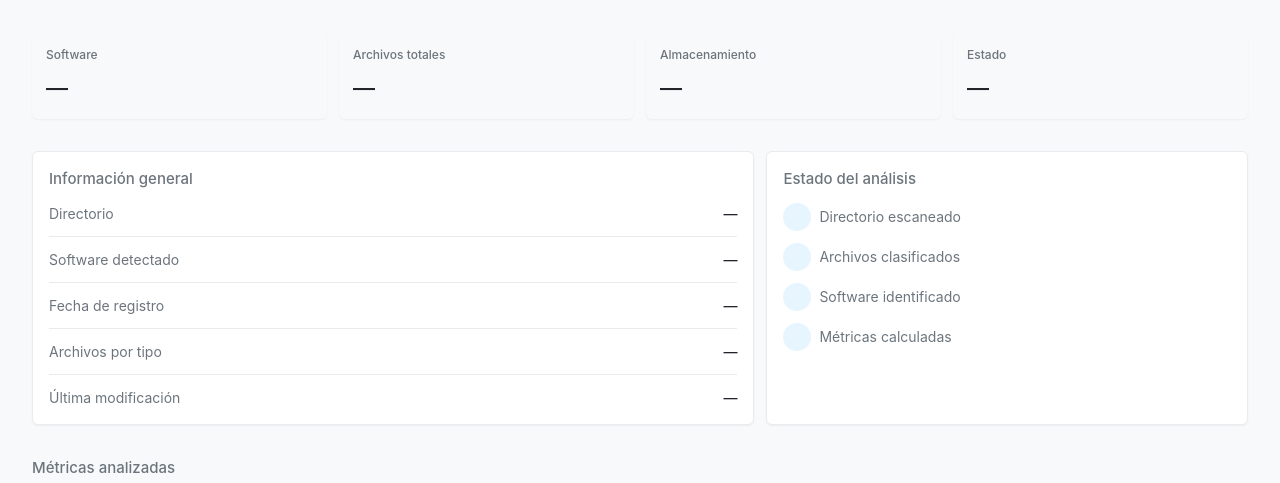
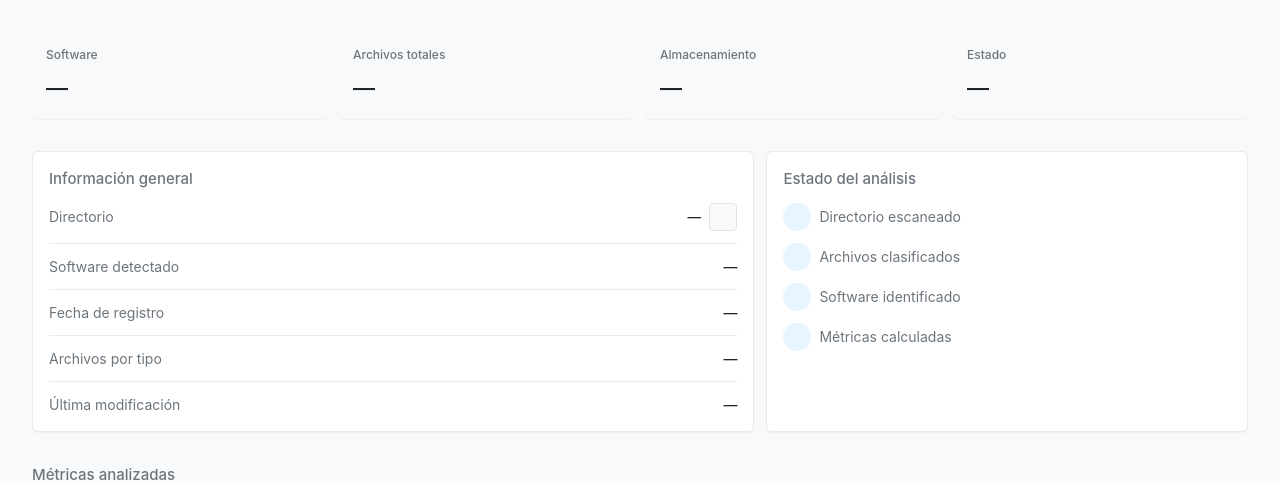
Before and after one commit to universoparalelo/simulAR, a FastAPI app: page /simulaciones/1 in a window 1280 px wide. Shown: the part 101-584 px from the top of the page. Run offline with FastAPI, Linux system fonts and the light colour scheme; some libraries are stand-ins or nearby versions.

Commit message:
limpiar archivos de uploads al eliminar y agregar botón copiar ruta
Al borrar una simulación subida via upload, ahora también se eliminan
los archivos del disco (solo dentro de data/uploads/). Se agrega botón
de copiar ruta al portapapeles en la vista de detalle.

Co-Authored-By: Claude Opus 4.6 <noreply@anthropic.com>

```diff
--- a/app/main.py
+++ b/app/main.py
@@ -1,3 +1,4 @@
+import shutil
 import time
 from pathlib import Path
 from typing import List, Optional
@@ -311,9 +312,23 @@ def create_app():
 
     @app.delete("/api/simulaciones/{simulacion_id}", status_code=204)
     def delete_simulation(simulacion_id: int, db: Session = Depends(get_db)):
-        deleted = simulacion_repo.delete(db, simulacion_id)
-        if not deleted:
+        sim = simulacion_repo.get_by_id(db, simulacion_id)
+        if sim is None:
             raise HTTPException(status_code=404, detail="Simulación no encontrada")
+
+        ruta = Path(sim.ruta_absoluta)
+        project_root = Path(__file__).resolve().parents[1]
+        uploads_root = project_root / "data" / "uploads"
+        es_upload = False
+        try:
+            es_upload = ruta.resolve().is_relative_to(uploads_root.resolve())
+        except Exception:
+            pass
+
+        simulacion_repo.delete(db, sim.id)
+
+        if es_upload and ruta.exists():
+            shutil.rmtree(ruta, ignore_errors=True)
 
     # --- Archivos ---
 
@@ -329,6 +344,7 @@ def create_app():
         deleted = archivo_repo.delete(db, archivo_id)
         if not deleted:
             raise HTTPException(status_code=404, detail="Archivo no encontrado")
+
 
     # --- Métricas ---
 
--- a/app/static/dashboard.css
+++ b/app/static/dashboard.css
@@ -1422,3 +1422,39 @@ button:active {
 ::-webkit-scrollbar-thumb:hover {
     background: var(--color-border-primary);
 }
+
+/* Botón abrir carpeta */
+.info-ruta-container {
+    display: flex;
+    align-items: center;
+    gap: var(--spacing-sm);
+    min-width: 0;
+}
+
+.info-ruta-container strong {
+    overflow: hidden;
+    text-overflow: ellipsis;
+    white-space: nowrap;
+    min-width: 0;
+}
+
+.open-folder-btn {
+    flex-shrink: 0;
+    display: inline-flex;
+    align-items: center;
+    justify-content: center;
+    width: 28px;
+    height: 28px;
+    border: 1px solid var(--color-border-primary);
+    border-radius: var(--border-radius-sm);
+    background: var(--color-background-secondary);
+    color: var(--color-text-secondary);
+    cursor: pointer;
+    transition: all 0.15s ease;
+}
+
+.open-folder-btn:hover {
+    background: var(--color-background-info);
+    color: var(--color-text-info);
+    border-color: var(--color-text-info);
+}
--- a/app/templates/detalle.html
+++ b/app/templates/detalle.html
@@ -5,7 +5,7 @@
         <meta name="viewport" content="width=device-width, initial-scale=1.0" />
         <title>QuITEx Simulation Manager - Detalle</title>
         <link rel="icon" type="image/jpeg" href="{{ url_for('static', path='UTN_logo.jpg') }}" />
-        <link rel="stylesheet" href="{{ url_for('static', path='dashboard.css') }}?v=metricas-sections-1" />
+        <link rel="stylesheet" href="{{ url_for('static', path='dashboard.css') }}?v=copy-btn-1" />
         <link rel="stylesheet" href="https://cdn.jsdelivr.net/npm/@tabler/icons@latest/tabler-icons.min.css" />
         <script src="https://cdn.jsdelivr.net/npm/chart.js@4"></script>
     </head>
@@ -69,7 +69,12 @@
                     <div class="detail-list">
                         <div class="detail-list-row">
                             <span>Directorio</span>
-                            <strong id="infoRuta">—</strong>
+                            <span class="info-ruta-container">
+                                <strong id="infoRuta">—</strong>
+                                <button class="open-folder-btn" onclick="copiarRuta()" title="Copiar ruta al portapapeles">
+                                    <i class="ti ti-copy"></i>
+                                </button>
+                            </span>
                         </div>
                         <div class="detail-list-row">
                             <span>Software detectado</span>
@@ -745,6 +750,24 @@
                 extrasEmpty.style.display = huboExtras ? 'none' : '';
             }
 
+            async function copiarRuta() {
+                const ruta = document.getElementById('infoRuta').textContent;
+                try {
+                    await navigator.clipboard.writeText(ruta);
+                } catch {
+                    const ta = document.createElement('textarea');
+                    ta.value = ruta;
+                    document.body.appendChild(ta);
+                    ta.select();
+                    document.execCommand('copy');
+                    document.body.removeChild(ta);
+                }
+                const btn = document.querySelector('.open-folder-btn');
+                const orig = btn.innerHTML;
+                btn.innerHTML = '<i class="ti ti-check"></i>';
+                setTimeout(() => { btn.innerHTML = orig; }, 1500);
+            }
+
             async function rescanSimulation() {
                 const btn = document.getElementById('btnRescan');
                 btn.disabled = true;
```
